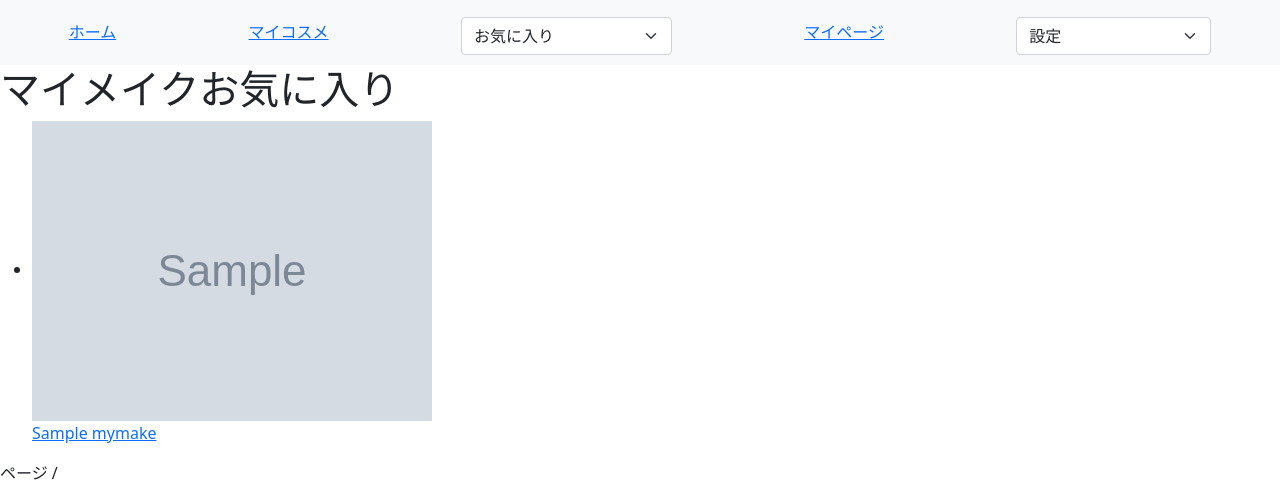
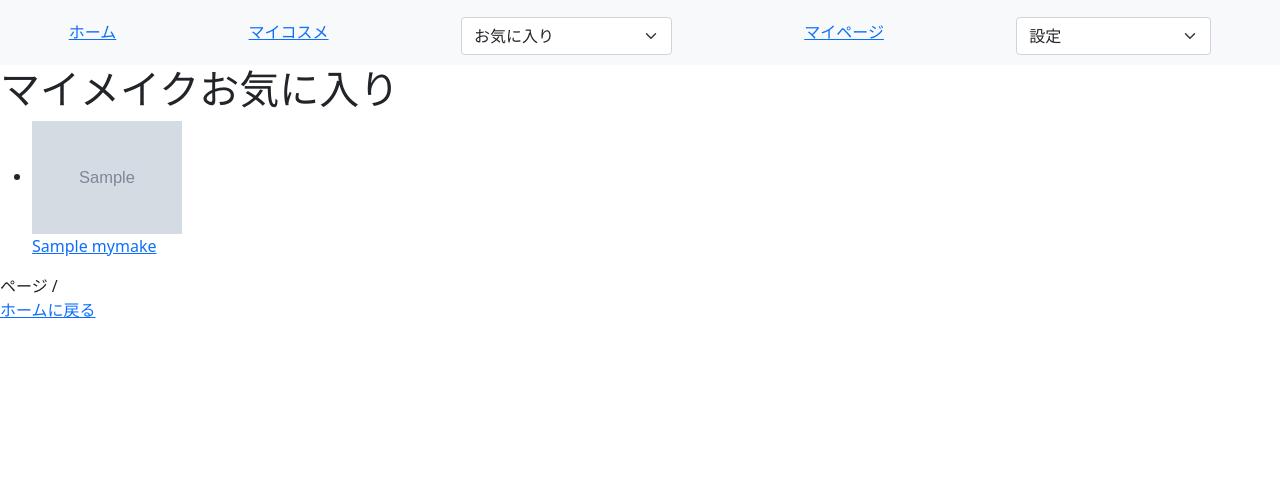
Before and after one commit to akaringo0814/CosCharm, a Django app: page /favorites-make/ in a window 1280 px wide. Shown: the part 21-506 px from the top of the page. Run offline with Django 5.2, Linux system fonts and the light colour scheme; a user stored in the database is signed in; tables that the repository leaves empty hold one stand-in row (values such as "Sample post"); grey boxes marked "Sample" are stand-in pictures; some libraries are stand-ins or nearby versions.

Commit message:
写真サイズ修正、コスメリンク？

```diff
--- a/CosCharm/app/templates/favorites_make.html
+++ b/CosCharm/app/templates/favorites_make.html
@@ -10,7 +10,7 @@
         {% for favorite in favorites %}
         <li>
             <a href="{% url 'my_make_detail' favorite.my_make.pk %}">
-                <img src="{{ favorite.my_make.image.url }}" alt="{{ favorite.my_make.make_name }}">
+                <img src="{{ favorite.my_make.image.url }}" alt="{{ favorite.my_make.make_name }}" class="favorite-make-image">
                 <p>{{ favorite.my_make.make_name }}</p>
             </a>
         </li>
@@ -41,4 +41,11 @@
 <p>
     <a href="{% url 'home' %}">ホームに戻る</a>
 </p>
+
+<style>
+.favorite-make-image {
+    width: 150px; /* 希望の幅に調整 */
+    height: auto; /* アスペクト比を維持 */
+}
+</style>
 {% endblock %}
--- a/CosCharm/app/views.py
+++ b/CosCharm/app/views.py
@@ -252,8 +252,12 @@ def delete_my_cosmetic(request, pk):
     return render(request, 'my_cosmetic_detail.html', {'cosmetic': cosmetic})
 
 
+#def my_cosmetic_detail(request, pk):
+    my_cosmetic = get_object_or_404(CosmeticMaster, pk=pk, user=request.user)
+    return render(request, 'my_cosmetic_detail.html', {'my_cosmetic': my_cosmetic})
+
 def my_cosmetic_detail(request, pk):
-    my_cosmetic = get_object_or_404(MyCosmetic, pk=pk, user=request.user)
+    my_cosmetic = get_object_or_404(CosmeticMaster, pk=pk)
     return render(request, 'my_cosmetic_detail.html', {'my_cosmetic': my_cosmetic})
 
 #def my_cosmetic_detail(request, pk):
```
Also changed, not shown: CosCharm/app/templates/my_make_detail.html (+8 -1 lines), CosCharm/app/templates/my_cosmetics.html (line endings or trailing spaces).
